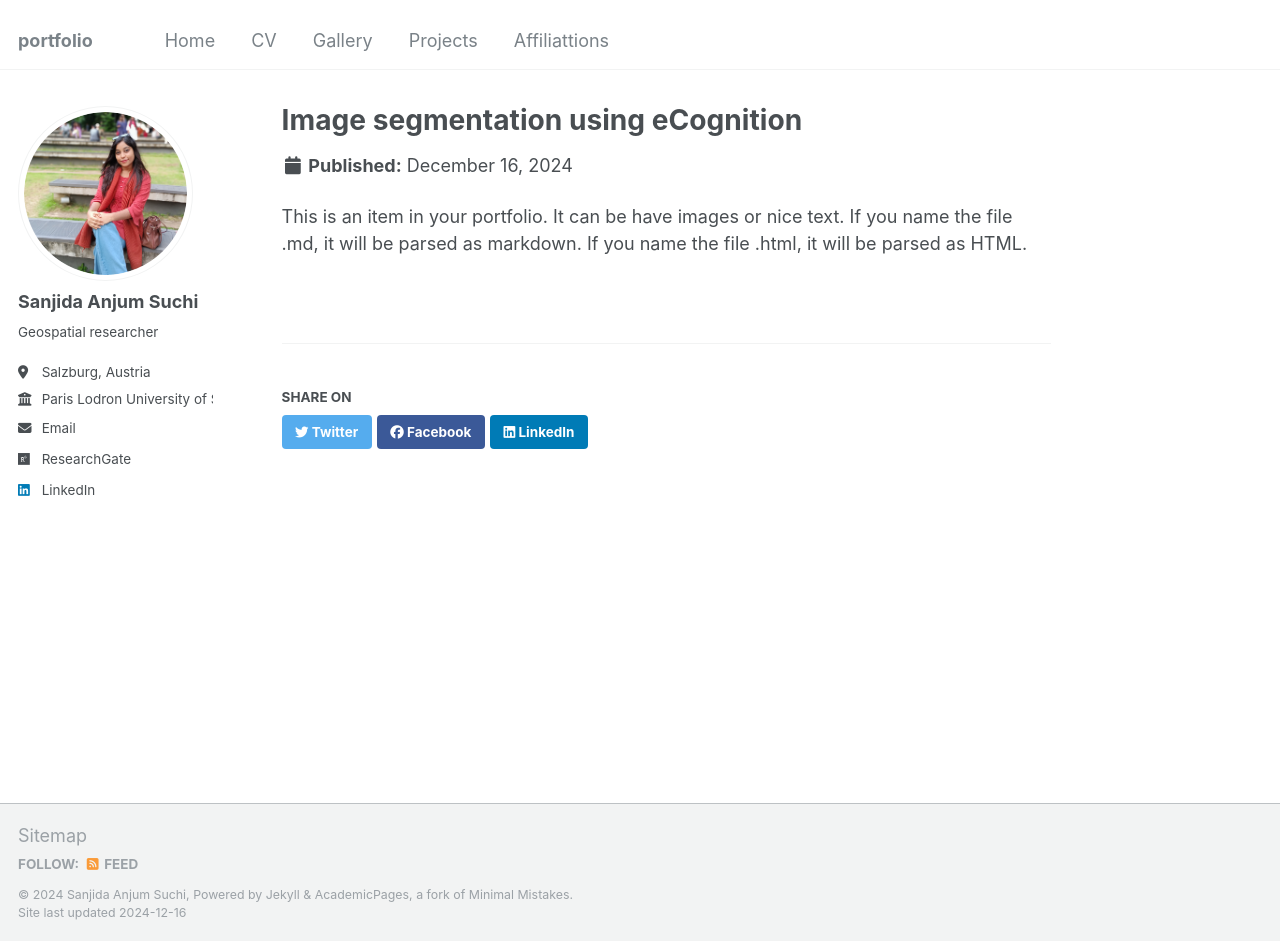
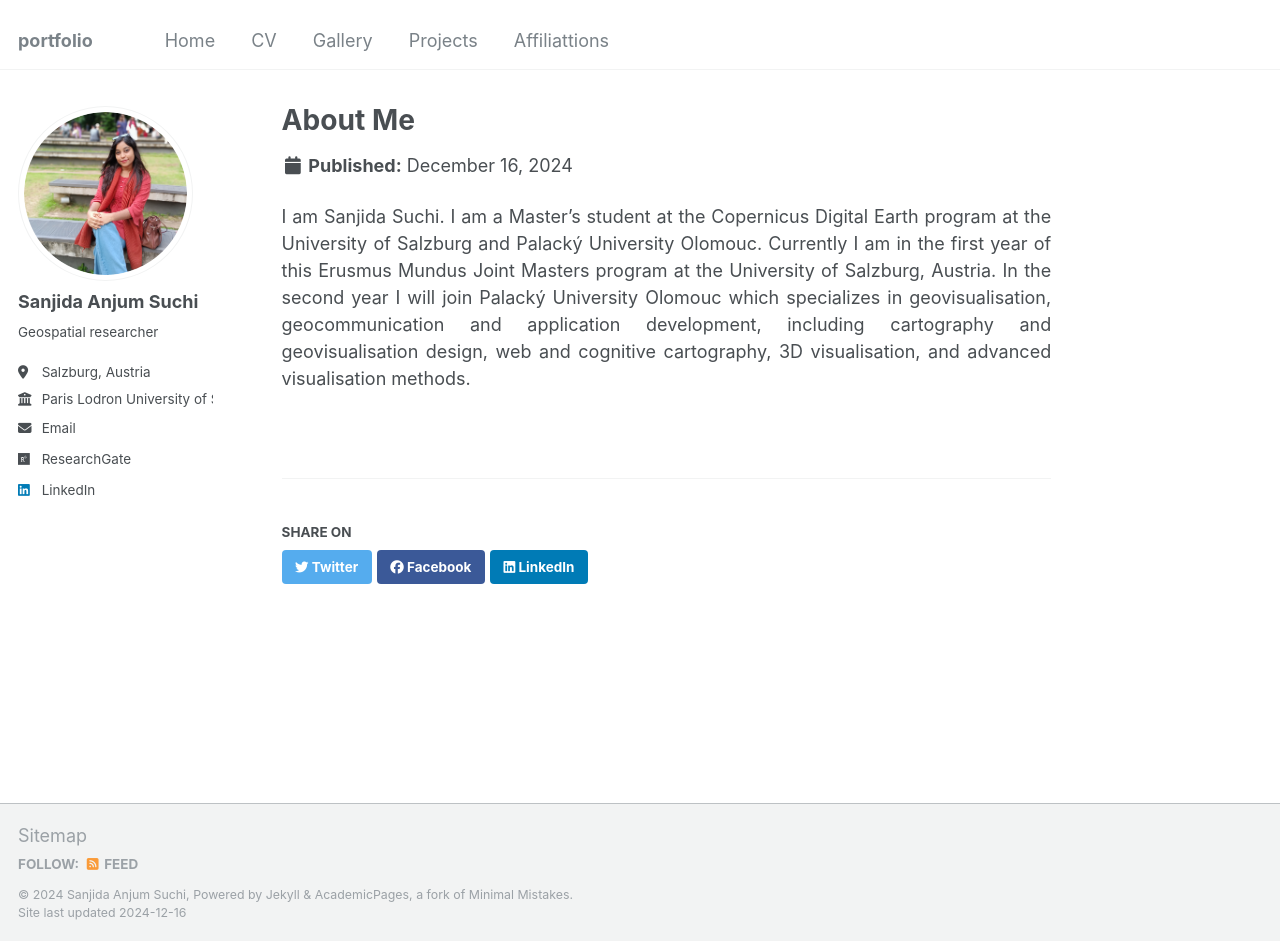
Before and after one commit to sanjidasuchi/portfolio, a Jekyll site: the page built from _portfolio/1.md, in a window 1280 px wide and 941 px high. Built offline with Jekyll 4.4.1, drawn with Linux system fonts in a browser that asks for light colours.

Commit message:
Update 1.md

```diff
--- a/_portfolio/1.md
+++ b/_portfolio/1.md
@@ -1,7 +1,11 @@
 ---
-title: "Image segmentation using eCognition"
-excerpt: "Image segmentation is a core computer vision task that divides the image into several objects or important parts. The new challenge here is to reconstruct images by exploding them into simpler parts so that they can be produced and understood. Image segmentation in ArcGIS Pro, or eCognition: ArcGIS Pro has an extra extension called the Spatial Analyst where it can have some pixel image analysis capabilities for either segmentation or classification processes, and object-oriented ones as well so no need to separately run things. In contrast, eCognition has better segmentation and feature extraction capabilities designed specifically for object-oriented image analysis (OBIA). Even however ArcGIS Pro supplies a whole GIS environment, eCognition is more suitable since it has comprehensive graphic analysis and segmentation capabilities. Based on the level of information you need in your segmentation results, complexity of images and requirements for specific project will define which option works for you. In this report with sentinel 2 image, I am going to make a comparison between eCognition and arcgis pro and can see what differences it will make and give a better image object.<br/><img src='/images/01.png'>"
-collection: portfolio
+permalink: /
+title: "About Me"
+author_profile: true
+redirect_from:
+  - /about/
+  - /about.html
 ---
-
-This is an item in your portfolio. It can be have images or nice text. If you name the file .md, it will be parsed as markdown. If you name the file .html, it will be parsed as HTML.
+<p style="text-align: justify;">
+I am Sanjida Suchi. I am a Master’s student at the Copernicus Digital Earth program at the University of Salzburg and Palacký University Olomouc. Currently I am in the first year of this Erusmus Mundus Joint Masters program  at the University of Salzburg, Austria. In the second year I will join Palacký University Olomouc which specializes in geovisualisation, geocommunication and application development, including cartography and geovisualisation design, web and cognitive cartography, 3D visualisation, and advanced visualisation methods.
+</p>
```
